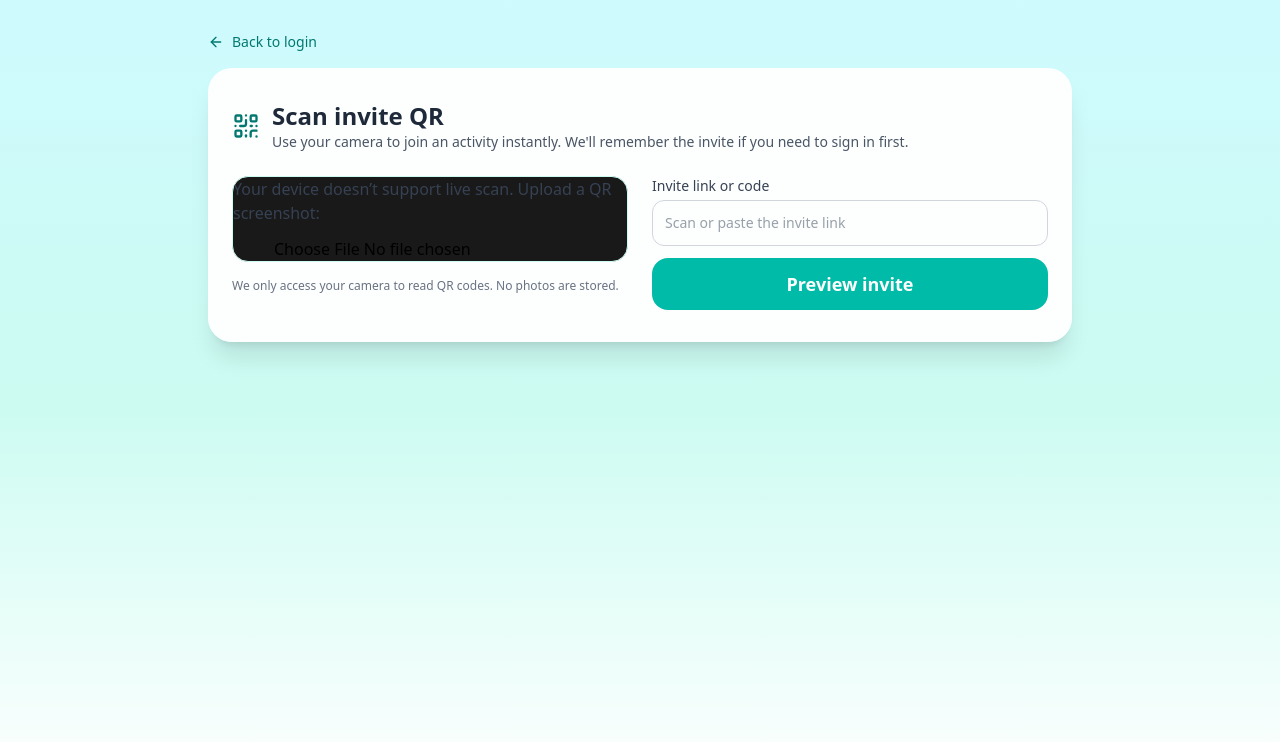
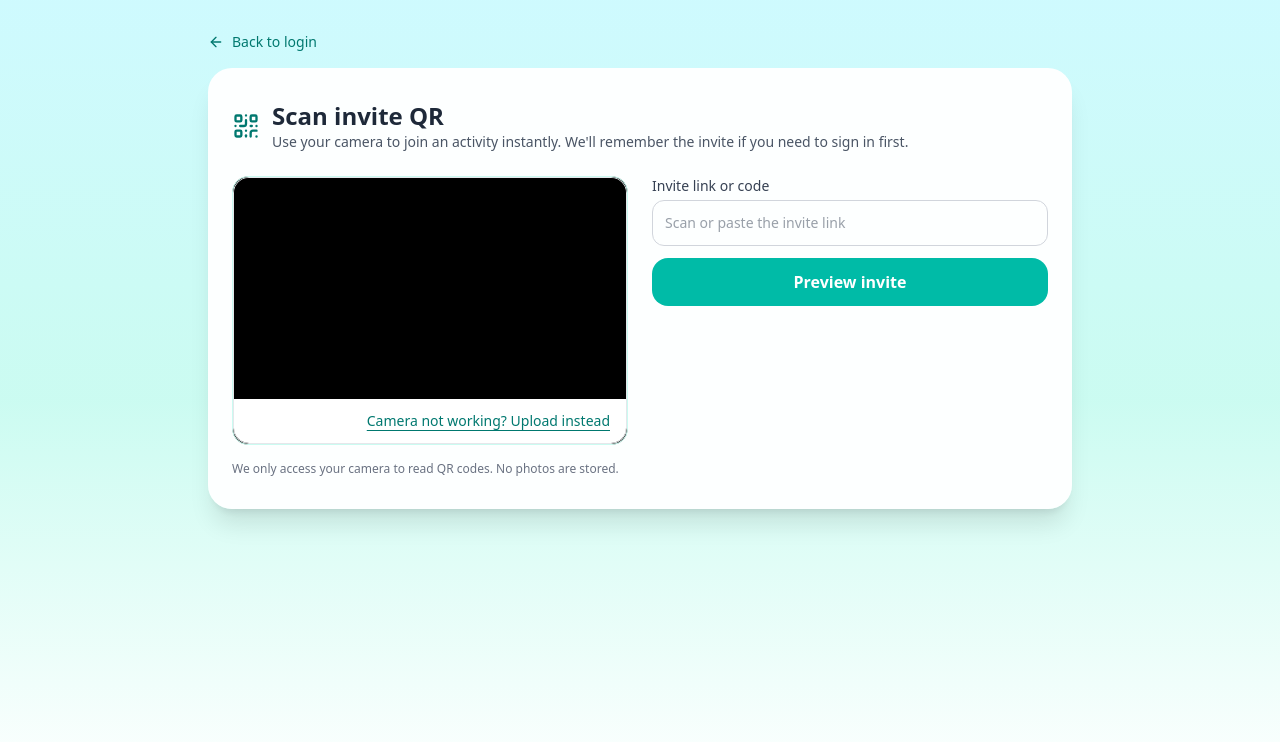
Before and after one commit to jiajia16/cloud-project, a React (Vite) app in the folder apps/senior-pwa/: page /join in a window 1280 px wide. Shown: the top 742 px of the page. Built offline with nearby package versions, Linux system fonts and the light colour scheme; no server answers.

Commit message:
fix the camera, qrcode upload functions

```diff
--- a/apps/senior-pwa/src/components/QRScanner.jsx
+++ b/apps/senior-pwa/src/components/QRScanner.jsx
@@ -1,59 +1,112 @@
-import React, { useEffect, useRef, useState } from "react";
+import React, { useEffect, useRef } from "react";
 
-/**
- * Simple QR/Barcode scanner using BarcodeDetector if supported.
- * Falls back to file upload.
- */
-export default function QRScanner({ onResult }) {
+export default function QRScanner({
+  onResult,
+  onUnavailable,  // <-- call this to switch to upload UI
+  className = ""
+}) {
   const videoRef = useRef(null);
-    const [supported, setSupported] = useState(false);
-    const [error, setError] = useState("");
+  const streamRef = useRef(null);
+  const fallbackCalled = useRef(false);
 
   useEffect(() => {
-        const has = "BarcodeDetector" in window;
-        setSupported(has);
-        if (!has) return;
+    let stopped = false;
 
-        let stream;
+    const fallback = (why = "") => {
+      if (fallbackCalled.current) return;
+      fallbackCalled.current = true;
+      if (onUnavailable) onUnavailable(why);
+    };
+
     const start = async () => {
       try {
-                stream = await navigator.mediaDevices.getUserMedia({ video: { facingMode: "environment" } });
+        if (!navigator.mediaDevices?.getUserMedia) {
+          fallback("getUserMedia not supported");
+          return;
+        }
+
+        // Prefer environment (rear) camera on mobile
+        const stream = await navigator.mediaDevices.getUserMedia({
+          video: { facingMode: { ideal: "environment" } },
+          audio: false
+        });
+
+        if (stopped) {
+          // If component unmounted during permission prompt
+          stream.getTracks().forEach(t => t.stop());
+          return;
+        }
+
+        streamRef.current = stream;
         if (videoRef.current) {
           videoRef.current.srcObject = stream;
-                    await videoRef.current.play();
+          videoRef.current.onloadedmetadata = () => {
+            try { videoRef.current.play(); } catch {}
+          };
         }
-                const detector = new window.BarcodeDetector({ formats: ["qr_code"] });
-                const tick = async () => {
-                    if (!videoRef.current) return;
-                    try {
-                        const bitmap = await createImageBitmap(videoRef.current);
-                        const codes = await detector.detect(bitmap);
-                        if (codes.length && onResult) onResult(codes[0].rawValue);
-                    } catch { /* ignore */ }
-                    requestAnimationFrame(tick);
-                };
-                requestAnimationFrame(tick);
-            } catch (e) {
-                setError("Camera access failed. Please allow camera permission.");
+
+        // ---- Your existing decoder init (e.g., @zxing/browser) goes here ----
+        // Example sketch:
+        // const codeReader = new BrowserMultiFormatReader();
+        // codeReader.decodeFromVideoDevice(null, videoRef.current, (res, err) => {
+        //   if (res) onResult?.(res.getText());
+        // });
+        // cleanupRef.current = () => codeReader.reset();
+
+      } catch (err) {
+        fallback(err?.name || "camera error");
       }
     };
+
+    // Watchdog: if the video never starts, bail out to upload flow
+    const wd = setTimeout(() => {
+      const v = videoRef.current;
+      const stalled =
+        !v || v.readyState < 2 || v.videoWidth === 0 || v.videoHeight === 0;
+      if (stalled) fallback("video stalled");
+    }, 6000);
+
     start();
-        return () => stream && stream.getTracks().forEach(t => t.stop());
-    }, [onResult]);
 
-    if (!supported) {
+    return () => {
+      stopped = true;
+      clearTimeout(wd);
+      try {
+        if (streamRef.current) {
+          streamRef.current.getTracks().forEach(t => t.stop());
+        }
+      } catch {}
+    };
+  }, [onResult, onUnavailable]);
+
   return (
-            <div className="flex flex-col items-center gap-3">
-                <p className="text-gray-700">Your device doesn’t support live scan. Upload a QR screenshot:</p>
-                <input type="file" accept="image/*" className="block" onChange={() => onResult?.("DEMO_QR_123")} />
+    <div
+      className={[
+        "rounded-2xl border border-gray-200 overflow-hidden",
+        className,
+      ].join(" ")}
+    >
+      <div className="relative w-full aspect-[4/3] sm:aspect-video bg-black">
+        <video
+          ref={videoRef}
+          className="absolute inset-0 h-full w-full object-cover"
+          autoPlay
+          playsInline
+          muted
+        />
+        <div className="pointer-events-none absolute inset-0 ring-2 ring-white/30" />
+      </div>
+
+      {/* tiny footer row for manual switch */}
+      <div className="flex items-center justify-end gap-2 px-4 py-3 bg-white">
+        <button
+          type="button"
+          onClick={() => onUnavailable?.("user-chose-upload")}
+          className="text-sm font-medium text-teal-700 hover:text-teal-800 underline underline-offset-4"
+        >
+          Camera not working? Upload instead
+        </button>
+      </div>
     </div>
   );
 }
-
-    return (
-        <>
-            {error ? <p className="text-rose-600">{error}</p> : null}
-            <video ref={videoRef} className="w-full rounded-2xl bg-black aspect-square object-cover" />
-        </>
-    );
-}
--- a/apps/senior-pwa/src/pages/MyTrails.jsx
+++ b/apps/senior-pwa/src/pages/MyTrails.jsx
@@ -145,10 +145,10 @@ export default function MyTrails() {
                     trail,
                     registration: registrationData
                         ? {
-                              id: registrationData.id,
-                              status: registrationData.status,
-                              note: registrationData.note ?? "",
-                          }
+                            id: registrationData.id,
+                            status: registrationData.status,
+                            note: registrationData.note ?? "",
+                        }
                         : null,
                 },
             });
@@ -202,22 +202,17 @@ export default function MyTrails() {
                 )}
 
                 <div className="flex flex-wrap items-center gap-3">
-                    <Button
-                        onClick={() => fetchAll()}
-                        className="flex items-center gap-2 border border-teal-300 text-teal-700 bg-white hover:bg-teal-50"
-                        disabled={loading}
-                    >
+                    <Button onClick={() => fetchAll()} variant="neutral" disabled={loading}>
                         <RefreshCcw className="w-4 h-4" />
                         Refresh
                     </Button>
-                    <Button
-                        onClick={() => navigate("/scan")}
-                        className="flex items-center gap-2 bg-gradient-to-r from-teal-400 to-cyan-400 text-white"
-                    >
-                        <Camera className="w-5 h-5" />
+
+                    <Button onClick={() => navigate("/scan")} variant="positive">
+                        <Camera className="w-4 h-4" />
                         Scan QR to Mark Activity Done
                     </Button>
                 </div>
+
 
                 <SectionTitle title="Registered Activities" />
                 {loading && enrichedRegistrations.length === 0 ? (
--- a/apps/senior-pwa/src/pages/Scan.jsx
+++ b/apps/senior-pwa/src/pages/Scan.jsx
@@ -342,30 +342,32 @@ export default function Scan() {
             </p>
 
             {canLiveScan ? (
-              <div className="mt-5 rounded-2xl border border-gray-200 overflow-hidden">
-                <div className="relative w-full aspect-[4/3] sm:aspect-video bg-black/60">
-                  <QRScanner onResult={handleScanResult} />
-                  <div className="pointer-events-none absolute inset-0 ring-2 ring-white/30" />
-                </div>
-              </div>
+              <QRScanner
+                onResult={handleScanResult}
+                onUnavailable={() => setCanLiveScan(false)}   // <-- auto fallback
+                className="mt-5"
+              />
             ) : (
-              // --- Cleaner Upload Fallback ---
-              <div className="mt-5 rounded-2xl border-2 border-dashed border-gray-300 bg-gray-50 p-8 flex flex-col items-center justify-center text-center">
-                <Upload className="w-6 h-6 text-teal-600 mb-2" />
+              <div className="mt-5 rounded-2xl border-2 border-dashed border-gray-300 bg-gray-50 p-6 sm:p-8">
+                <div className="mx-auto max-w-md flex flex-col items-center text-center space-y-2">
+                  <Upload className="w-6 h-6 text-teal-600 mb-1" />
                   <h3 className="font-semibold text-gray-800 text-sm">
-                  Your device doesn’t support live scan
+                    Upload a QR code image
                   </h3>
-                <p className="text-xs text-gray-600 mt-1 mb-4">
-                  Upload a clear screenshot or photo of the QR code (PNG or JPG).
+                  <p className="text-xs text-gray-600">
+                    PNG or JPG works best. We’ll read the code and submit automatically.
                   </p>
+                  <div className="pt-3">
                     <Button
                       type="button"
                       onClick={() => fileInputRef.current?.click()}
-                  className="px-5 py-2 text-sm"
+                      variant="positive"
+                      className="px-4 py-2 text-sm"
                       disabled={loading}
                     >
                       Choose Image
                     </Button>
+                  </div>
                   <input
                     ref={fileInputRef}
                     type="file"
@@ -373,6 +375,7 @@ export default function Scan() {
                     onChange={onUpload}
                     className="hidden"
                   />
+                </div>
               </div>
             )}
 
--- a/packages/ui/lib/Button.jsx
+++ b/packages/ui/lib/Button.jsx
@@ -1,22 +1,48 @@
 import React from "react";
 
-export function Button({ children, className = "", variant = "primary", asChild = false, ...props }) {
-    const base = "px-5 py-3 rounded-2xl text-lg font-semibold focus:outline-none focus:ring-4 transition";
+export function Button({
+  children,
+  className = "",
+  variant = "positive", // default filled
+  asChild = false,
+  ...props
+}) {
+  const base =
+    "inline-flex items-center justify-center gap-2 px-5 py-3 rounded-2xl text-base font-semibold leading-tight whitespace-nowrap transition focus:outline-none focus-visible:ring-4 focus-visible:ring-offset-0 disabled:opacity-60 disabled:cursor-not-allowed";
+
   const variants = {
-        primary: "bg-teal-500 text-white hover:bg-teal-600 focus:ring-teal-200",
-        secondary: "bg-amber-400 text-white hover:bg-amber-500 focus:ring-amber-200",
-        ghost: "bg-white text-gray-800 hover:bg-gray-50 border border-gray-200",
-        danger: "bg-rose-500 text-white hover:bg-rose-600 focus:ring-rose-200",
-        outline: "bg-white text-teal-600 border border-teal-500 hover:bg-teal-50",
+    // Filled primary (like “New reward”)
+    positive:
+      "bg-teal-500 text-white hover:bg-teal-600 focus-visible:ring-teal-200",
+
+    // White pill (like the Refresh on Rewards page)
+    neutral:
+      "bg-white text-gray-900 border border-gray-200 hover:bg-gray-50 hover:border-gray-300 focus-visible:ring-gray-200",
+
+    // Keep others available if you use them elsewhere
+    outline:
+      "bg-white text-teal-700 border border-teal-500 hover:bg-teal-50 hover:border-teal-600 hover:text-teal-800 focus-visible:ring-teal-100",
+    secondary:
+      "bg-amber-400 text-white hover:bg-amber-500 focus-visible:ring-amber-200",
+    ghost:
+      "bg-white text-gray-800 hover:bg-gray-50 border border-gray-200 focus-visible:ring-gray-200",
+    danger:
+      "bg-rose-500 text-white hover:bg-rose-600 focus-visible:ring-rose-200",
+    gradient:
+      "bg-gradient-to-r from-teal-400 to-cyan-400 text-white hover:brightness-95 focus-visible:ring-cyan-100",
+    none: ""
   };
 
-    const classes = `${base} ${variants[variant] ?? variants.primary} ${className}`.trim();
+  const hasOwnPalette = /(?:^|\s)(?:bg-|from-|to-|text-|border-)/.test(className);
+  const palette = hasOwnPalette ? variants.none : (variants[variant] ?? variants.positive);
+
+  const classes = [base, palette, className].filter(Boolean).join(" ").trim();
 
   if (asChild && React.isValidElement(children)) {
     const childClass = children.props.className ?? "";
     return React.cloneElement(children, {
-            className: `${classes} ${childClass}`.trim(),
-            ...props,
+      className: [classes, childClass].filter(Boolean).join(" ").trim(),
+      ...props
     });
   }
 
```
Lines whose indentation alone changed are shown as unchanged.
